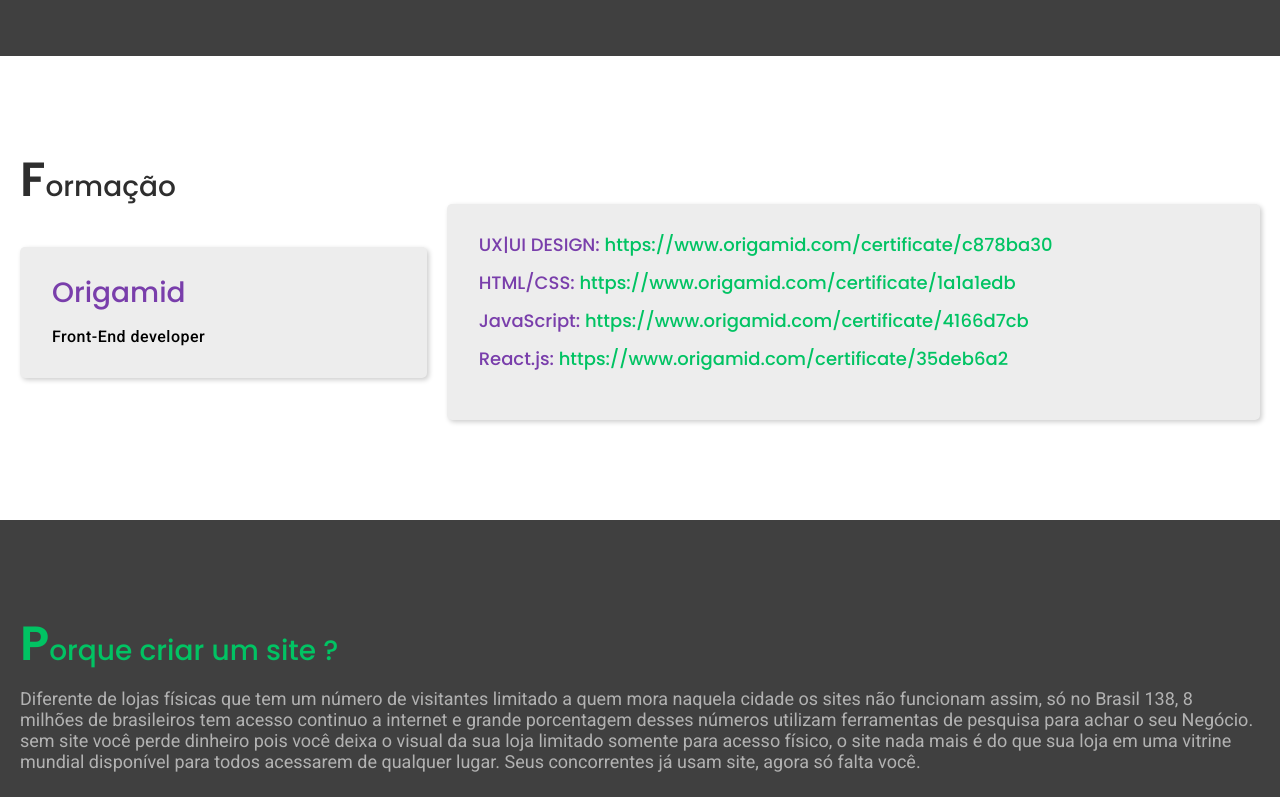
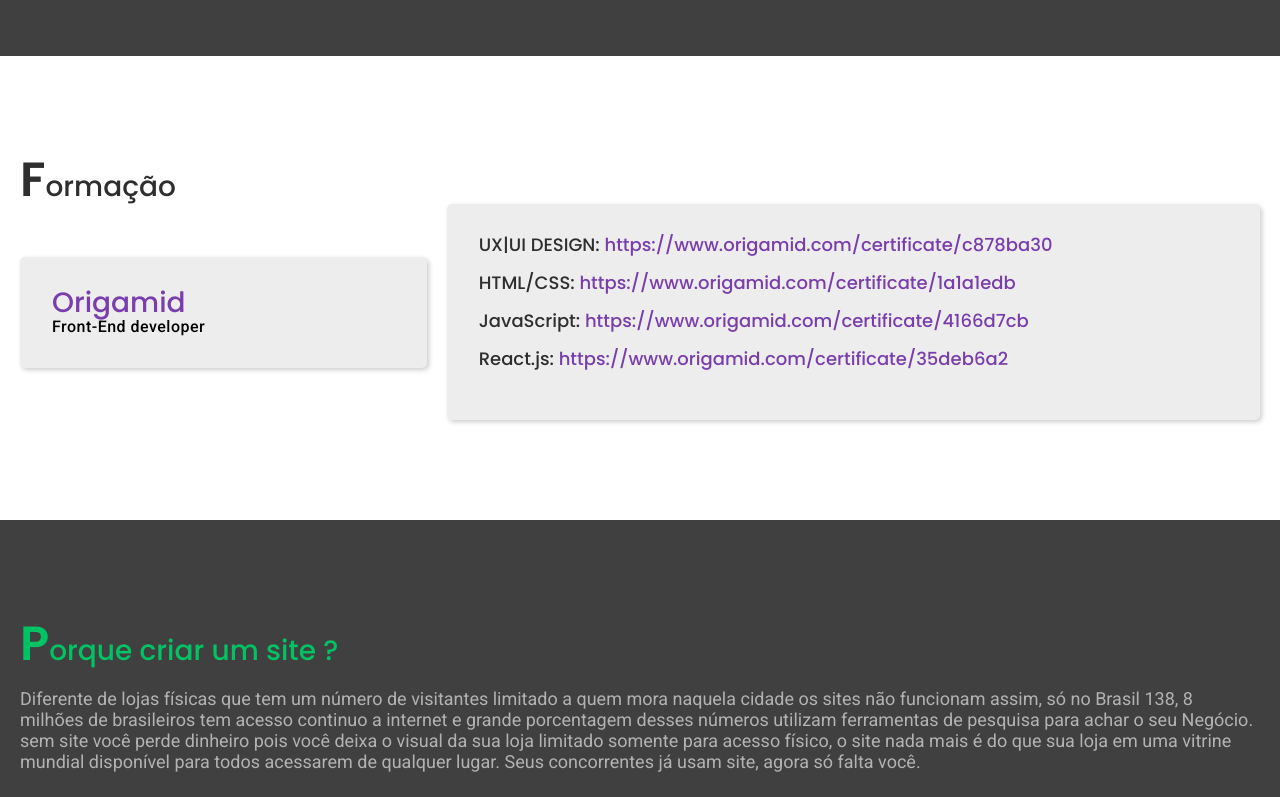
Before and after one commit to eidiogolima/Portifolio, a React (Create React App) app: page / in a window 1280 px wide. Shown: the part 2000-2797 px from the top of the page. Built offline with nearby package versions, Linux system fonts and the light colour scheme.

Commit message:
update seo

```diff
--- a/public/index.html
+++ b/public/index.html
@@ -7,11 +7,11 @@
     <meta name="theme-color" content="#000000" />
     <meta
       name="description"
-      content="Web site created using create-react-app"
+      content=""
     />
     <link rel="apple-touch-icon" href="%PUBLIC_URL%/logo192.png" />
     <link rel="manifest" href="%PUBLIC_URL%/manifest.json" />
-    <title>React App</title>
+    <title></title>
   </head>
   <body>
     <noscript>Você precisa habilitar o javascript do navegador nas configurações para prosseguir.</noscript>
--- a/src/CSS/Components/Training.module.css
+++ b/src/CSS/Components/Training.module.css
@@ -27,7 +27,7 @@
 }
 
 #list a {
-  color: var(--cor-p1);
+  color: var(--cor-p7);
 }
 
 @media(max-width:1048px) {
--- a/src/Components/Footer.js
+++ b/src/Components/Footer.js
@@ -7,7 +7,7 @@
         <div id={styles.grid}>
           <h1 className="font-1-l cor-2">DIOGO</h1>
           <div className={styles.cardFooter}>
-            <h3 className={styles.title + ' font-1-l cor-2'}>Contatos</h3>
+            <h1 className={styles.title + ' font-1-l cor-2'}>Contatos</h1>
             <ul className={styles.list}>
               <li className={styles.item + ' font-2-s cor-6'}>
                 {' '}
@@ -40,7 +40,7 @@
               href="https://wa.me/5511915647291"
               className="cor-p1"
             >
-              aqui
+              aqui (WhatsApp)
             </a>
           </p>
         </div>
--- a/src/Components/Introduction.js
+++ b/src/Components/Introduction.js
@@ -6,13 +6,13 @@
     <section id={styles.homeBg}>
     <div className="container" id = {styles.mainPharse}>
       <div id={styles.img}>
-        <img src={Foto} alt="" />
+        <img width  = '670' height = '669' src={Foto} alt=""/>
       </div>
 
       <div id={styles.pharse}>
-        <h5 id = {styles.creator} className = "font-2-xs cor-6">(DESENVOLVEDOR DE SITES)</h5>
+        <p id = {styles.creator} className = "font-2-xs cor-7">(DESENVOLVEDOR DE SITES)</p>
         <h1 className="font-1-xl">Desenvolvedor Front-End & UX|UI Design </h1>
-        <h5 className='font-1-s' id={styles.online}>Disponivel para novos projetos</h5>
+        <p className='font-1-s' id={styles.online}>Disponivel para novos projetos</p>
 
         <div id={styles.buttons}>
           <button>
--- a/src/Components/Training.js
+++ b/src/Components/Training.js
@@ -12,16 +12,16 @@
 
 
           <div className={styles.listItem}>
-            <h4 className="font-1-l cor-p7">Origamid</h4>
+            <h2 className="font-1-l cor-p7">Origamid</h2>
             <span className='font-2-xs'>Front-End developer</span>
           </div>
 
           <div className={styles.listItem}>
             <ul id = {styles.list}>
-              <li className={styles.itemList + ' cor-p7 font-1-s'}>UX|UI DESIGN: <a href="https://www.origamid.com/certificate/c878ba30">https://www.origamid.com/certificate/c878ba30 </a></li>
-              <li className={styles.itemList + ' cor-p7 font-1-s'}>HTML/CSS: <a href="https://www.origamid.com/certificate/1a1a1edb">https://www.origamid.com/certificate/1a1a1edb </a></li>
-              <li className={styles.itemList + ' cor-p7 font-1-s'}>JavaScript:  <a href="https://www.origamid.com/certificate/4166d7cb">https://www.origamid.com/certificate/4166d7cb </a></li>
-              <li className={styles.itemList + ' cor-p7 font-1-s'}>React.js: <a href="https://www.origamid.com/certificate/35deb6a2">https://www.origamid.com/certificate/35deb6a2 </a></li>
+              <li className={styles.itemList + ' cor-10 font-1-s'}>UX|UI DESIGN: <a href="https://www.origamid.com/certificate/c878ba30">https://www.origamid.com/certificate/c878ba30 </a></li>
+              <li className={styles.itemList + ' cor-10 font-1-s'}>HTML/CSS: <a href="https://www.origamid.com/certificate/1a1a1edb">https://www.origamid.com/certificate/1a1a1edb </a></li>
+              <li className={styles.itemList + ' cor-10 font-1-s'}>JavaScript:  <a href="https://www.origamid.com/certificate/4166d7cb">https://www.origamid.com/certificate/4166d7cb </a></li>
+              <li className={styles.itemList + ' cor-10 font-1-s'}>React.js: <a href="https://www.origamid.com/certificate/35deb6a2">https://www.origamid.com/certificate/35deb6a2 </a></li>
             </ul>
           </div>
 
--- a/src/Global/Header.js
+++ b/src/Global/Header.js
@@ -19,6 +19,7 @@
           <Link to="blog" className="font-1-s">
             Blog
           </Link> */}
+          <li>
             <a
               target="_blank"
               rel="noreferrer noopener"
@@ -28,6 +29,7 @@
               {' '}
               Contato
             </a>
+          </li>
         </ul>
       </nav>
     </header>
```
Lines whose indentation alone changed are shown as unchanged.
